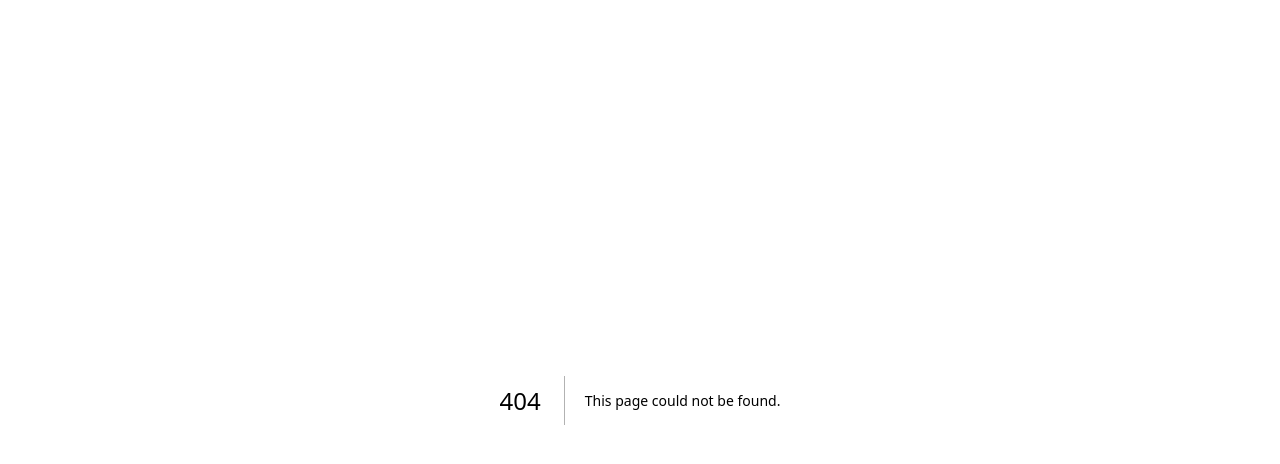
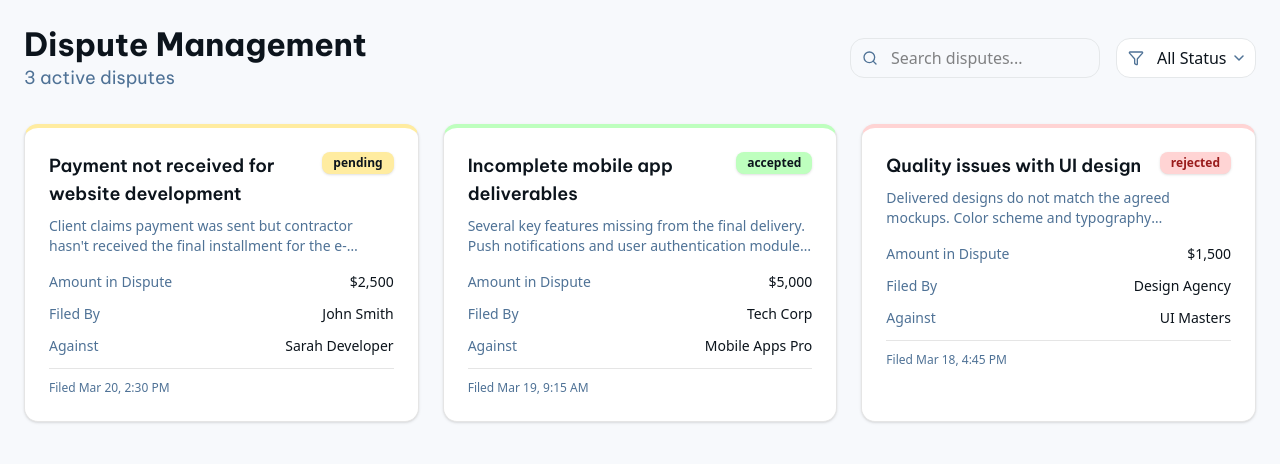
Before and after one commit to Raghavg18/Cogni, a Next.js app in the folder user_frontend/: page /admin/disputes in a window 1280 px wide. Before the commit this address had no page. Shown: the top 464 px of the page. Built offline with nearby package versions, Linux system fonts and the light colour scheme.

Commit message:
Adding disputes page

```diff
--- a/user_frontend/src/app/admin/disputes/[id]/page.tsx
+++ b/user_frontend/src/app/admin/disputes/[id]/page.tsx
@@ -15,7 +15,7 @@ import {
   DialogTitle,
 } from "@/components/ui/dialog";
 
-type DisputeStatus = "pending" | "resolved" | "rejected";
+type DisputeStatus = "pending" | "accepted" | "rejected";
 type DisputeType = "payment" | "service" | "other";
 
 interface LocalDispute {
@@ -79,7 +79,7 @@ export default function DisputePage({ params }: DisputePageProps) {
   const handleDisputeAction = () => {
     setLocalDispute((prev) => ({
       ...prev,
-      status: actionType === 'approve' ? 'resolved' : 'rejected',
+      status: actionType === 'approve' ? 'accepted' : 'rejected',
     }));
     setIsActionDialogOpen(false);
   };
@@ -94,25 +94,6 @@ export default function DisputePage({ params }: DisputePageProps) {
         >
           <ArrowLeft className="mr-2" /> Back to Disputes
         </Button>
-
-        {/* Breadcrumb */}
-        <div className="flex items-center gap-2 mb-6">
-          <span className="text-[#4f7296] [font-family:'Be_Vietnam_Pro',Helvetica] font-medium text-base">
-            Home
-          </span>
-          <span className="text-[#4f7296] [font-family:'Be_Vietnam_Pro',Helvetica] font-medium text-base">
-            /
-          </span>
-          <span className="text-[#4f7296] [font-family:'Be_Vietnam_Pro',Helvetica] font-medium text-base">
-            Disputes
-          </span>
-          <span className="text-[#4f7296] [font-family:'Be_Vietnam_Pro',Helvetica] font-medium text-base">
-            /
-          </span>
-          <span className="[font-family:'Be_Vietnam_Pro',Helvetica] font-medium text-[#0c141c] text-base">
-            Details
-          </span>
-        </div>
 
         <Card className="border border-[#e5e8ea] rounded-2xl bg-white">
           <CardHeader className="p-6 border-b border-[#e5e8ea]">
@@ -129,7 +110,7 @@ export default function DisputePage({ params }: DisputePageProps) {
                 className={`rounded-[10px] font-medium ${
                   localDispute.status === "pending"
                     ? "bg-[#ffeca0] text-[#0c141c]"
-                    : localDispute.status === "resolved"
+                    : localDispute.status === "accepted"
                     ? "bg-[#beffbe] text-[#0c141c]"
                     : "bg-[#ffd4d4] text-[#991b1b]"
                 }`}
@@ -220,7 +201,7 @@ export default function DisputePage({ params }: DisputePageProps) {
                   className="bg-[#7825ff] hover:bg-[#6420cc] text-white rounded-xl cursor-pointer"
                 >
                   <Check className="w-4 h-4 mr-2" />
-                  Resolve Dispute
+                  Accept Dispute
                 </Button>
               </div>
             )}
@@ -231,10 +212,10 @@ export default function DisputePage({ params }: DisputePageProps) {
           <DialogContent className="bg-white border border-[#e5e8ea] rounded-2xl">
             <DialogHeader>
               <DialogTitle className="[font-family:'Be_Vietnam_Pro',Helvetica] font-bold text-[#0c141c] text-lg">
-                {actionType === 'approve' ? 'Resolve Dispute' : 'Reject Dispute'}
+                {actionType === 'approve' ? 'Accept Dispute' : 'Reject Dispute'}
               </DialogTitle>
               <DialogDescription className="[font-family:'Be_Vietnam_Pro',Helvetica] text-[#4f7296]">
-                Are you sure you want to {actionType === 'approve' ? 'resolve' : 'reject'} this dispute? This action cannot be undone.
+                Are you sure you want to {actionType === 'approve' ? 'accept' : 'reject'} this dispute? This action cannot be undone.
               </DialogDescription>
             </DialogHeader>
             <DialogFooter className="gap-3">
@@ -253,7 +234,7 @@ export default function DisputePage({ params }: DisputePageProps) {
                     : 'bg-[#fff1f1] border-[#ffd4d4] text-[#991b1b] hover:bg-[#ffd4d4]'
                 } rounded-xl cursor-pointer transition-colors duration-200`}
               >
-                {actionType === 'approve' ? 'Resolve' : 'Reject'} Dispute
+                {actionType === 'approve' ? 'Accept' : 'Reject'} Dispute
               </Button>
             </DialogFooter>
           </DialogContent>
--- /dev/null
+++ b/user_frontend/src/app/admin/disputes/page.tsx
@@ -0,0 +1,181 @@
+"use client";
+import { Search, Filter } from "lucide-react";
+import { useRouter } from "next/navigation";
+import React, { useState } from "react";
+import { Badge } from "@/components/ui/badge";
+import { Card, CardContent } from "@/components/ui/card";
+
+// Test data
+const testDisputes = [
+  {
+    id: "1",
+    title: "Payment not received for website development",
+    description: "Client claims payment was sent but contractor hasn't received the final installment for the e-commerce website development project.",
+    status: "pending",
+    type: "payment",
+    createdAt: "2025-03-20T14:30:00Z",
+    amount: 2500,
+    clientName: "John Smith",
+    contractorName: "Sarah Developer"
+  },
+  {
+    id: "2",
+    title: "Incomplete mobile app deliverables",
+    description: "Several key features missing from the final delivery. Push notifications and user authentication modules not implemented as per contract.",
+    status: "accepted", // Changed from "resolved"
+    type: "service",
+    createdAt: "2025-03-19T09:15:00Z",
+    amount: 5000,
+    clientName: "Tech Corp",
+    contractorName: "Mobile Apps Pro"
+  },
+  {
+    id: "3",
+    title: "Quality issues with UI design",
+    description: "Delivered designs do not match the agreed mockups. Color scheme and typography inconsistent with brand guidelines.",
+    status: "rejected",
+    type: "service",
+    createdAt: "2025-03-18T16:45:00Z",
+    amount: 1500,
+    clientName: "Design Agency",
+    contractorName: "UI Masters"
+  }
+] as const;
+
+export default function DisputesPage() {
+  const router = useRouter();
+  const [statusFilter, setStatusFilter] = useState<string>("all");
+  const [searchQuery, setSearchQuery] = useState("");
+
+  const getStatusBadgeStyles = (status: string) => {
+    switch (status) {
+      case "pending":
+        return "bg-[#ffeca0] text-[#0c141c]";
+      case "accepted": // Changed from "resolved"
+        return "bg-[#beffbe] text-[#0c141c]";
+      case "rejected":
+        return "bg-[#ffd4d4] text-[#991b1b]";
+      default:
+        return "bg-[#f2ecff] text-[#0c141c]";
+    }
+  };
+
+  const filteredDisputes = testDisputes.filter(dispute =>
+    (statusFilter === "all" || dispute.status === statusFilter) &&
+    (dispute.title.toLowerCase().includes(searchQuery.toLowerCase()) ||
+    dispute.clientName.toLowerCase().includes(searchQuery.toLowerCase()) ||
+    dispute.contractorName.toLowerCase().includes(searchQuery.toLowerCase()))
+  );
+
+  return (
+    <div className="min-h-screen bg-[#f7f9fc]">
+      <div className="p-6 max-w-7xl mx-auto">
+        {/* Header with Search and Filter */}
+        <div className="flex flex-col md:flex-row justify-between items-start md:items-center mb-8 gap-4">
+          <div>
+            <h1 className="[font-family:'Be_Vietnam_Pro',Helvetica] font-bold text-[#0c141c] text-[32px] leading-10">
+              Dispute Management
+            </h1>
+            <p className="[font-family:'Be_Vietnam_Pro',Helvetica] text-[#4f7296] text-lg">
+              {filteredDisputes.length} active disputes
+            </p>
+          </div>
+
+          <div className="flex items-center gap-4 w-full md:w-auto">
+            <div className="relative flex-1 md:flex-initial">
+              <Search className="absolute left-3 top-1/2 transform -translate-y-1/2 text-[#4f7296] w-4 h-4" />
+              <input
+                type="text"
+                placeholder="Search disputes..."
+                className="w-full md:w-[250px] h-10 pl-10 pr-4 rounded-xl border border-[#e5e8ea] focus:outline-none focus:ring-2 focus:ring-[#7825ff]"
+                value={searchQuery}
+                onChange={(e) => setSearchQuery(e.target.value)}
+              />
+            </div>
+
+            <div className="relative">
+              <Filter className="absolute left-3 top-1/2 transform -translate-y-1/2 text-[#4f7296] w-4 h-4 pointer-events-none" />
+              <select
+                className="appearance-none w-[140px] h-10 pl-10 rounded-xl border border-[#e5e8ea] bg-white focus:outline-none focus:ring-2 focus:ring-[#7825ff] cursor-pointer text-[#0c141c] font-medium"
+                value={statusFilter}
+                onChange={(e) => setStatusFilter(e.target.value)}
+              >
+                <option value="all">All Status</option>
+                <option value="pending">Pending</option>
+                <option value="accepted">Accepted</option>
+                <option value="rejected">Rejected</option>
+              </select>
+              <div className="absolute right-3 top-1/2 transform -translate-y-1/2 pointer-events-none">
+                <svg width="10" height="6" viewBox="0 0 10 6" fill="none" xmlns="http://www.w3.org/2000/svg">
+                  <path d="M1 1L5 5L9 1" stroke="#4f7296" strokeWidth="1.5" strokeLinecap="round" strokeLinejoin="round"/>
+                </svg>
+              </div>
+            </div>
+          </div>
+        </div>
+
+        {/* Disputes Grid */}
+        <div className="grid grid-cols-1 md:grid-cols-2 lg:grid-cols-3 gap-6">
+          {filteredDisputes.map((dispute) => (
+            <Card
+              key={dispute.id}
+              className="cursor-pointer hover:shadow-lg transition-all duration-200 border-t-4"
+              style={{
+                borderTopColor: dispute.status === 'pending' ? '#ffeca0' :
+                               dispute.status === 'accepted' ? '#beffbe' : '#ffd4d4'
+              }}
+              onClick={() => router.push(`/admin/disputes/${dispute.id}`)}
+            >
+              <CardContent className="p-6">
+                <div className="flex justify-between items-start mb-2">
+                  <h3 className="[font-family:'Be_Vietnam_Pro',Helvetica] font-semibold text-[#0c141c] text-lg line-clamp-2">
+                    {dispute.title}
+                  </h3>
+                  <Badge className={getStatusBadgeStyles(dispute.status)}>
+                    {dispute.status}
+                  </Badge>
+                </div>
+
+                <p className="text-[#4f7296] text-sm mb-4 line-clamp-2">
+                  {dispute.description}
+                </p>
+
+                <div className="space-y-3 text-sm">
+                  <div className="flex justify-between items-center">
+                    <span className="text-[#4f7296]">Amount in Dispute</span>
+                    <span className="font-medium text-[#0c141c]">${dispute.amount.toLocaleString()}</span>
+                  </div>
+                  <div className="flex justify-between items-center">
+                    <span className="text-[#4f7296]">Filed By</span>
+                    <span className="font-medium text-[#0c141c]">{dispute.clientName}</span>
+                  </div>
+                  <div className="flex justify-between items-center">
+                    <span className="text-[#4f7296]">Against</span>
+                    <span className="font-medium text-[#0c141c]">{dispute.contractorName}</span>
+                  </div>
+                  <div className="pt-2 border-t">
+                    <span className="text-[#4f7296] text-xs">
+                      Filed {new Date(dispute.createdAt).toLocaleString('en-US', {
+                        month: 'short',
+                        day: 'numeric',
+                        hour: 'numeric',
+                        minute: 'numeric',
+                        hour12: true
+                      })}
+                    </span>
+                  </div>
+                </div>
+              </CardContent>
+            </Card>
+          ))}
+        </div>
+
+        {filteredDisputes.length === 0 && (
+          <div className="text-center py-10">
+            <p className="text-[#4f7296] text-lg">No disputes found</p>
+          </div>
+        )}
+      </div>
+    </div>
+  );
+}
--- a/user_frontend/src/components/ui/badge.tsx
+++ b/user_frontend/src/components/ui/badge.tsx
@@ -9,11 +9,11 @@ const badgeVariants = cva(
     variants: {
       variant: {
         default:
-          "border-transparent bg-primary text-primary-foreground shadow hover:bg-primary/80",
+          "border-transparent bg-primary text-primary-foreground shadow",
         secondary:
-          "border-transparent bg-secondary text-secondary-foreground hover:bg-secondary/80",
+          "border-transparent bg-secondary text-secondary-foreground",
         destructive:
-          "border-transparent bg-destructive text-destructive-foreground shadow hover:bg-destructive/80",
+          "border-transparent bg-destructive text-destructive-foreground shadow",
         outline: "text-foreground",
       },
     },
```
Also changed, not shown: 1 other file (tests, documents, lock files or other folders).
